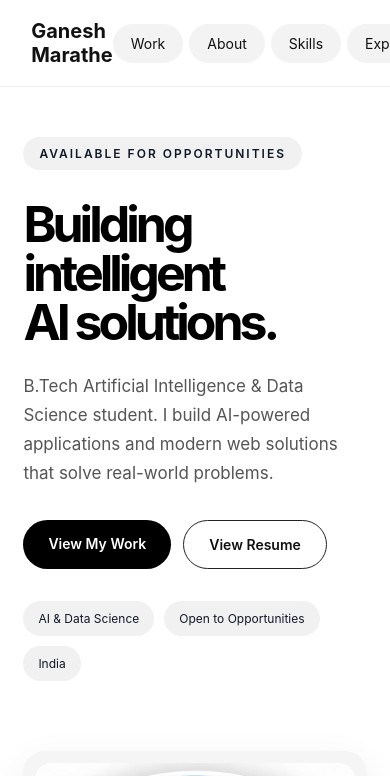
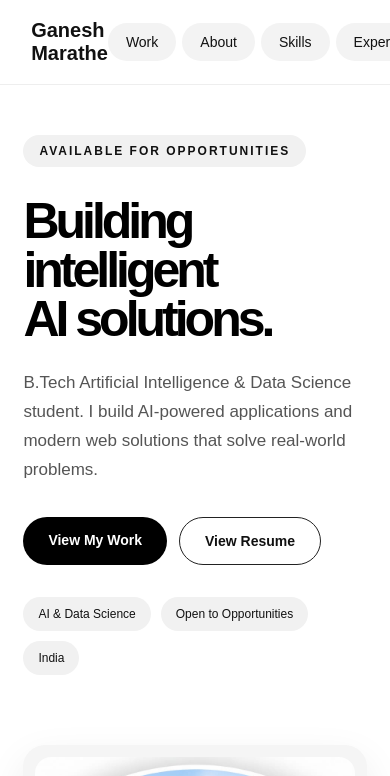
Before and after one commit to Ganesh-marathe/carriers-website, a website built with Vite: page index.html in a window 390 px wide. Shown: the top 776 px of the page. Built offline with nearby package versions, Linux system fonts and the light colour scheme.

Commit message:
add file global.css

```diff
--- a/src/styles/global.css
+++ b/src/styles/global.css
@@ -1 +1,5 @@
-@import "./variables.css";@import "./reset.css";body{min-height:100vh}.container{width:min(1200px,92%);margin:auto}.btn{border:0;border-radius:var(--radius);padding:12px 20px;cursor:pointer}.btn-primary{background:var(--primary);color:white}.card{background:var(--surface);border:1px solid var(--border);border-radius:var(--radius);padding:20px;box-shadow:var(--shadow)}
+@import "./reset.css";
+
+body {
+  min-width: 320px;
+}
--- a/src/styles/reset.css
+++ b/src/styles/reset.css
@@ -1 +1,32 @@
-*{margin:0;padding:0;box-sizing:border-box}html{scroll-behavior:smooth}body{font-family:Inter,Arial,sans-serif;background:var(--background);color:var(--text)}button,input,textarea,select{font:inherit}a{text-decoration:none;color:inherit}
+* {
+  margin: 0;
+  padding: 0;
+  box-sizing: border-box;
+}
+
+html {
+  scroll-behavior: smooth;
+}
+
+body {
+  margin: 0;
+  padding: 0;
+  font-family: Arial, Helvetica, sans-serif;
+  background: #ffffff;
+  color: #111111;
+  overflow-x: hidden;
+}
+
+img {
+  max-width: 100%;
+}
+
+button,
+input,
+textarea {
+  font: inherit;
+}
+
+a {
+  color: inherit;
+}
--- a/src/styles/responsive.css
+++ b/src/styles/responsive.css
@@ -0,0 +1,106 @@
+/* Tablet */
+
+@media (max-width: 1000px) {
+  .navbar {
+    padding: 14px 5%;
+  }
+
+  .hero {
+    padding: 60px 5%;
+    gap: 40px;
+  }
+
+  .about,
+  .projects,
+  .skills,
+  .experience,
+  .contact {
+    padding-left: 5%;
+    padding-right: 5%;
+  }
+}
+
+
+/* Mobile */
+
+@media (max-width: 700px) {
+
+  .navbar {
+    padding: 14px 5%;
+    flex-wrap: wrap;
+    gap: 15px;
+  }
+
+  .navbar-logo {
+    font-size: 18px;
+  }
+
+  .navbar-links {
+    order: 3;
+    width: 100%;
+    overflow-x: auto;
+    padding-bottom: 5px;
+  }
+
+  .navbar-links a {
+    white-space: nowrap;
+    padding: 9px 14px;
+  }
+
+  .hire-button {
+    padding: 10px 16px;
+  }
+
+  .hero {
+    padding: 60px 6%;
+  }
+
+  .hero h1 {
+    font-size: 48px;
+    letter-spacing: -2px;
+  }
+
+  .hero-description {
+    font-size: 15px;
+  }
+
+  .hero-buttons {
+    flex-direction: column;
+    align-items: flex-start;
+  }
+
+  .hero-card {
+    width: 100%;
+  }
+
+  .about-top h2,
+  .projects-heading h2,
+  .skills-heading h2,
+  .experience-heading h2,
+  .contact-heading h2 {
+    font-size: 42px;
+    letter-spacing: -2px;
+  }
+
+  .about-stats,
+  .projects-grid,
+  .skills-grid {
+    grid-template-columns: 1fr;
+  }
+
+  .experience-item {
+    grid-template-columns: 1fr;
+    gap: 15px;
+  }
+
+  .contact-links a {
+    flex-direction: column;
+    align-items: flex-start;
+    gap: 8px;
+  }
+
+  .footer-bottom {
+    flex-direction: column;
+    gap: 10px;
+  }
+}
```
